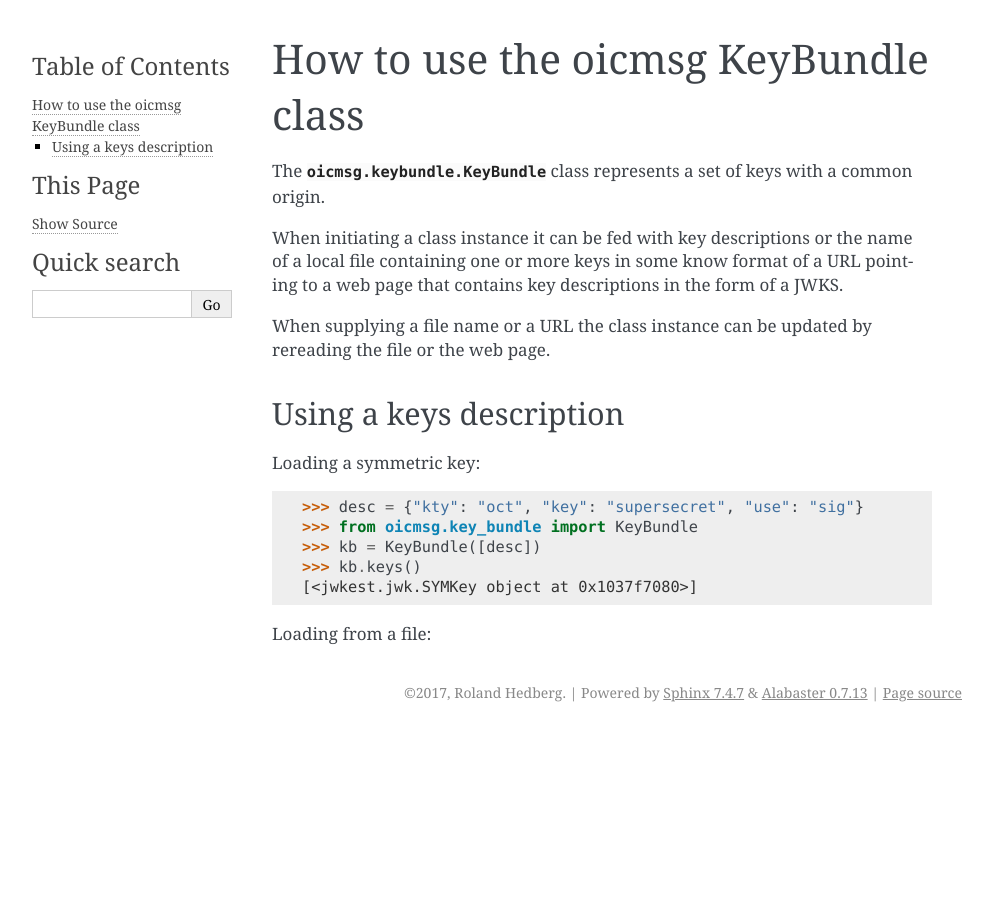
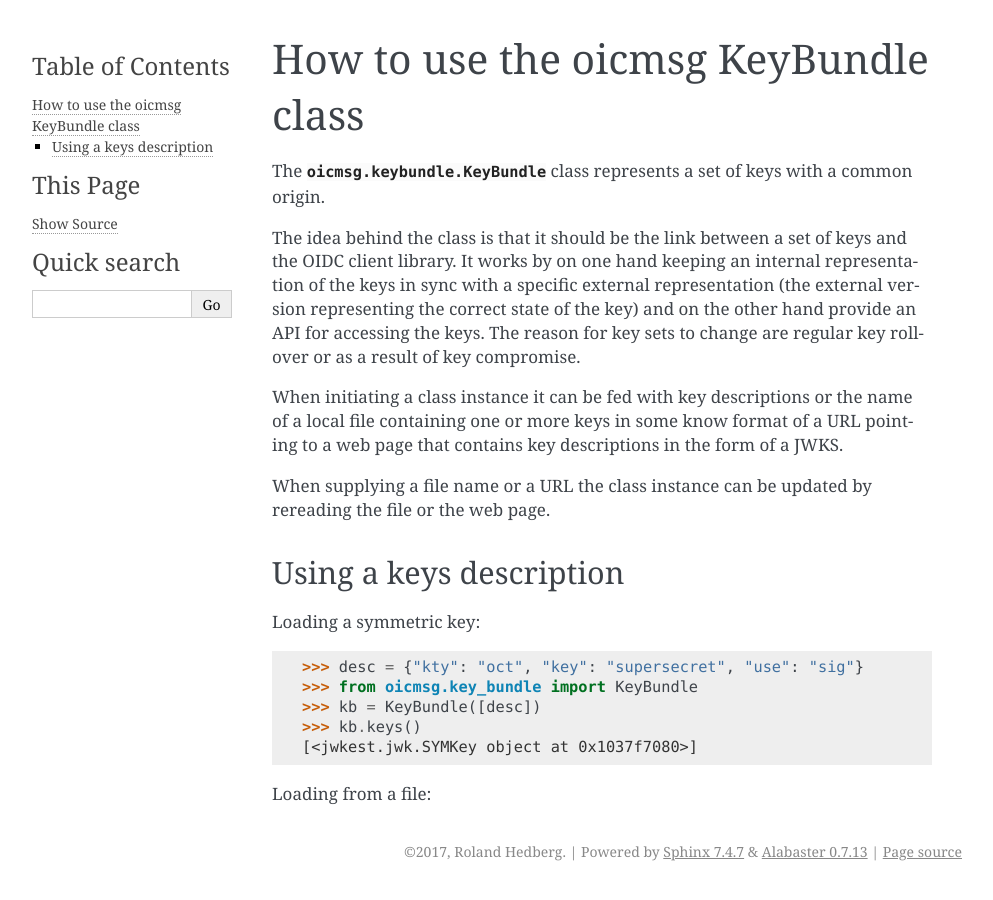
Before and after one commit to IdentityPython/JWTConnect-Python-OidcMsg, a Sphinx documentation site: the page built from doc/howto/keybundle.rst, in a window 1280 px wide. Shown: the whole page, without its empty margins (148-1141 px from the left). Built offline with Sphinx 7.4.7, drawn with Linux system fonts in a browser that asks for light colours.

Commit message:
Doc improving.

```diff
--- a/doc/howto/keybundle.rst
+++ b/doc/howto/keybundle.rst
@@ -5,6 +5,15 @@ How to use the oicmsg KeyBundle class
 
 The :py:class:`oicmsg.keybundle.KeyBundle` class represents a set of keys
 with a common origin.
+
+The idea behind the class is that it should be the link between a set of
+keys and the OIDC client library.
+It works by on one hand keeping an internal representation of the keys in sync
+with a specific external representation (the external version representing the
+correct state of the key) and on the other hand provide an API for accessing
+the keys.
+The reason for key sets to change are regular key roll-over or as a result of
+key compromise.
 
 When initiating a class instance it can be fed with key descriptions or
 the name of a local file containing one or more keys in some know format
```
